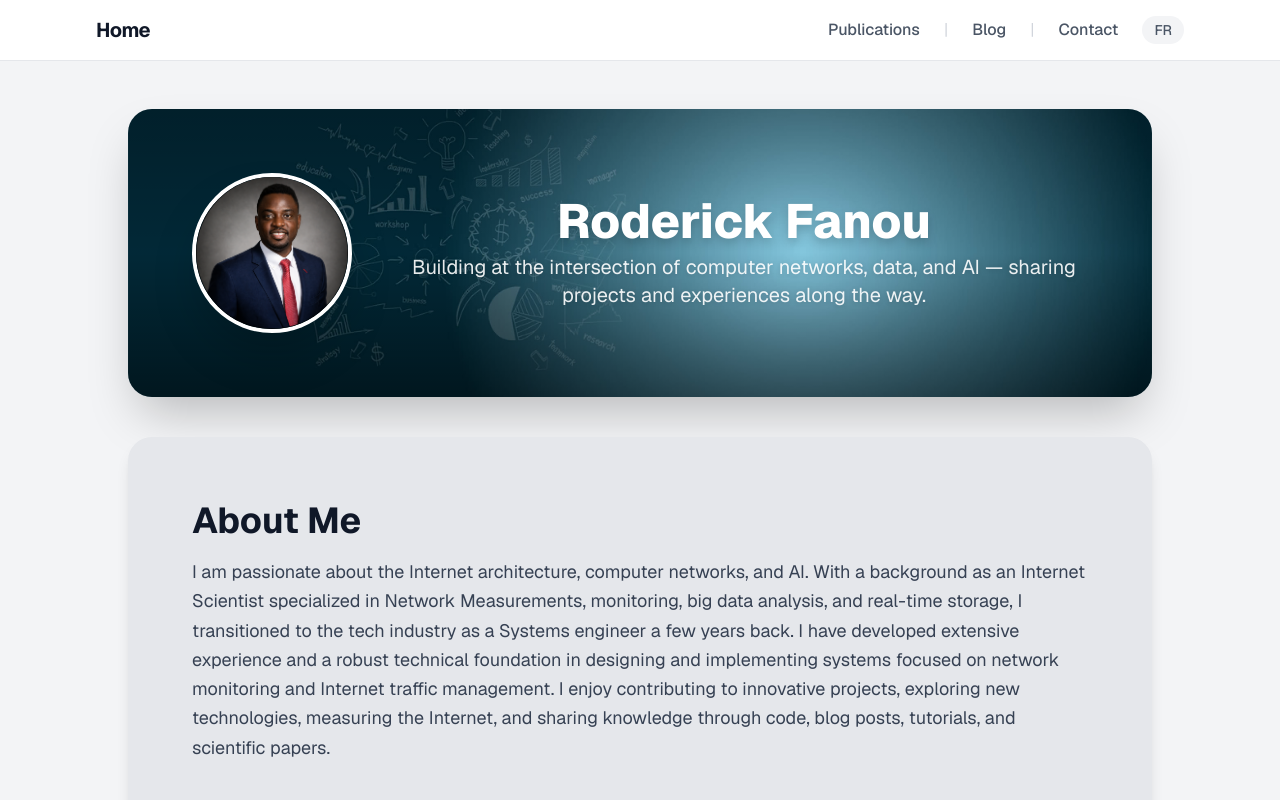
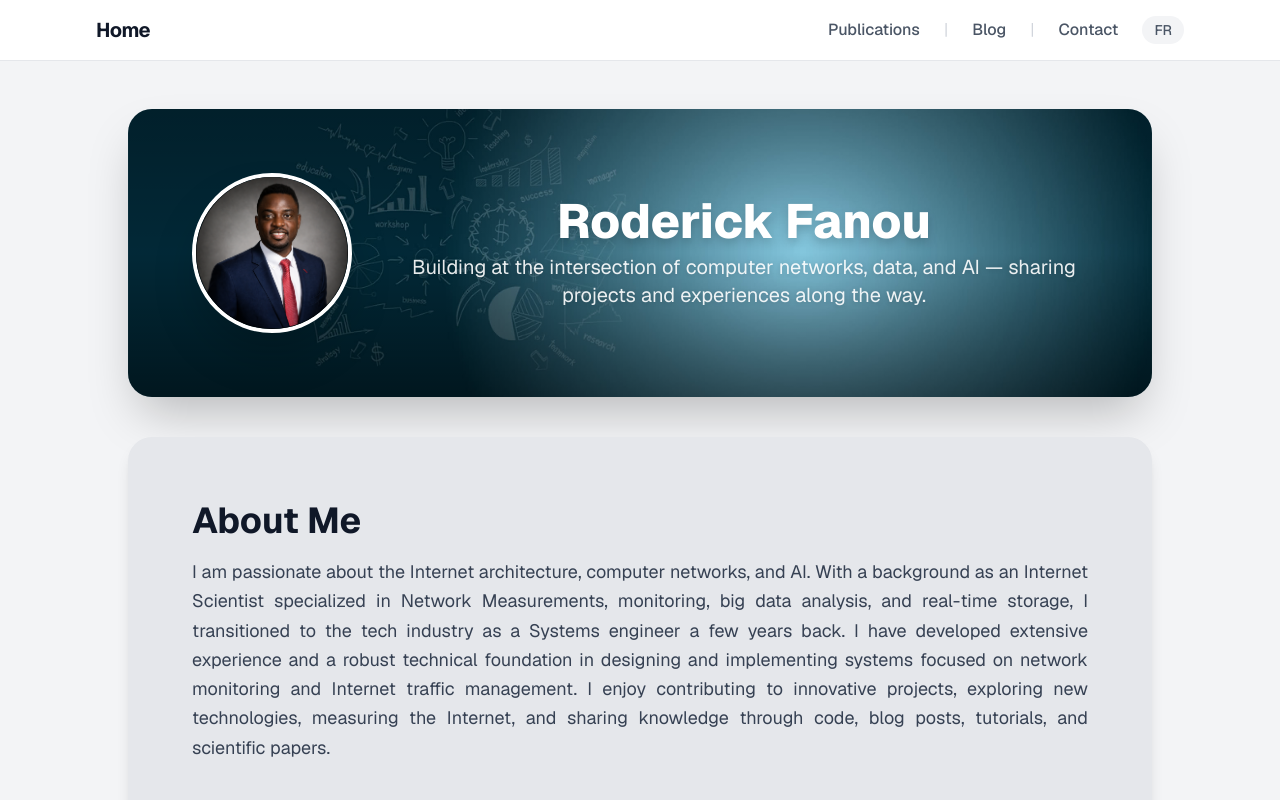
Before and after one commit to rodricfanou/rodricfanou.github.io, a Next.js app: page / in a window 1280 px wide. Shown: the top 800 px of the page. Built offline with nearby package versions, Linux system fonts and the light colour scheme.

Commit message:
Home: justify About Me text via CSS; contact: update Translation to cover English/French/Spanish

```diff
--- a/src/app/contact/page.tsx
+++ b/src/app/contact/page.tsx
@@ -44,7 +44,7 @@ const services = {
     {
       icon: "🌍",
       title: "Translation",
-      desc: "Professional English-French translation for technical, academic, and business content.",
+      desc: "Professional translation between English, French, and Spanish — technical, academic, business, or any content.",
     },
     {
       icon: "✍️",
@@ -96,7 +96,7 @@ const services = {
     {
       icon: "🌍",
       title: "Traduction",
-      desc: "Traduction professionnelle anglais-français pour du contenu technique, académique et commercial.",
+      desc: "Traduction professionnelle entre anglais, français et espagnol — technique, académique, commercial ou tout autre contenu.",
     },
     {
       icon: "✍️",
--- a/src/app/globals.css
+++ b/src/app/globals.css
@@ -3,3 +3,8 @@
 body {
   font-family: var(--font-geist-sans), system-ui, sans-serif;
 }
+
+p[data-justify] {
+  text-align: justify;
+  text-justify: inter-word;
+}
--- a/src/app/page.tsx
+++ b/src/app/page.tsx
@@ -50,7 +50,7 @@ export default function Home() {
         <FadeIn>
           <div>
             <h2 className="text-2xl font-bold mb-4 text-gray-900 md:text-3xl md:text-4xl">About Me</h2>
-            <p className="text-gray-700 text-base md:text-lg leading-relaxed">
+            <p data-justify className="text-gray-700 text-base md:text-lg leading-relaxed">
               I am passionate about the Internet architecture, computer networks, and AI. With a background as an Internet Scientist specialized in Network Measurements, monitoring, big data analysis, and real-time storage, I transitioned to the tech industry as a Systems engineer a few years back.
 
               I have developed extensive experience and a robust technical foundation in designing and implementing systems focused on network monitoring and Internet traffic management.
```
